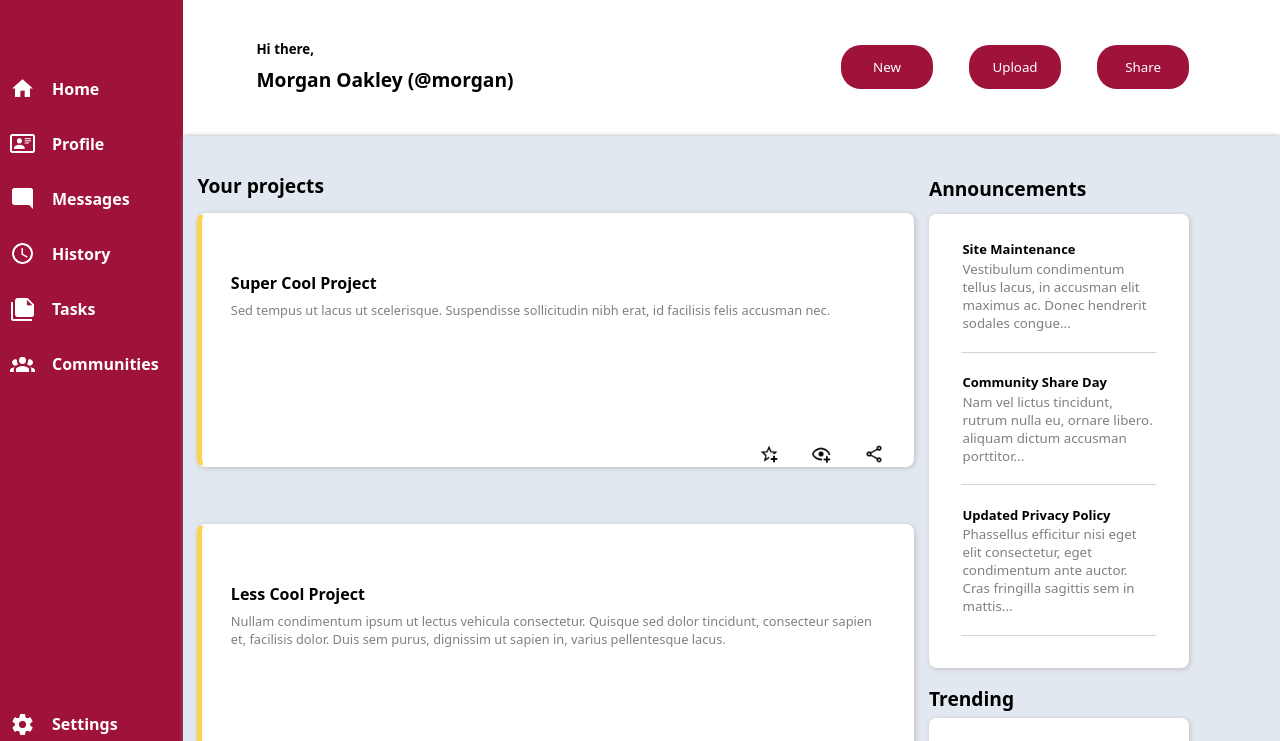
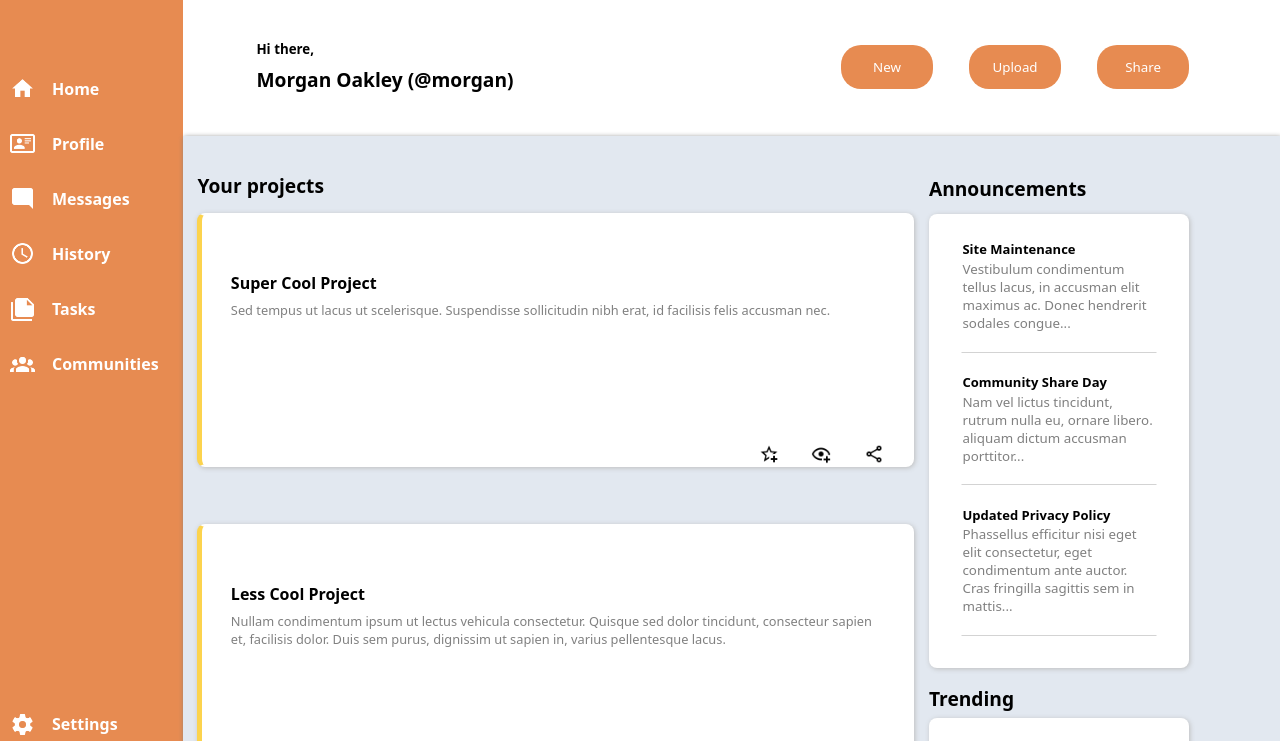
Before and after one commit to StretchedCode/NotED-Dashboard, a plain HTML site: page index.html in a window 1280 px wide. Shown: the part 95-836 px from the top of the page. Drawn offline with Linux system fonts and the light colour scheme.

Commit message:
Added colour change for buttons

```diff
--- a/style.css
+++ b/style.css
@@ -43,7 +43,7 @@ li > img{
     display: grid;
     grid-template-rows: 1fr 4fr 3fr;
     min-height: 100vh;
-    background-color: #9f1239;
+    background-color: #e78b51;
     color: white;
     font-weight: bolder;
 }
@@ -172,7 +172,7 @@ li > img{
     width: 22%;
     height: 32%;
     color: white;
-    background-color: #9f1239;
+    background-color: #e78b51;
 }
 
 .main-contentleft{
```
